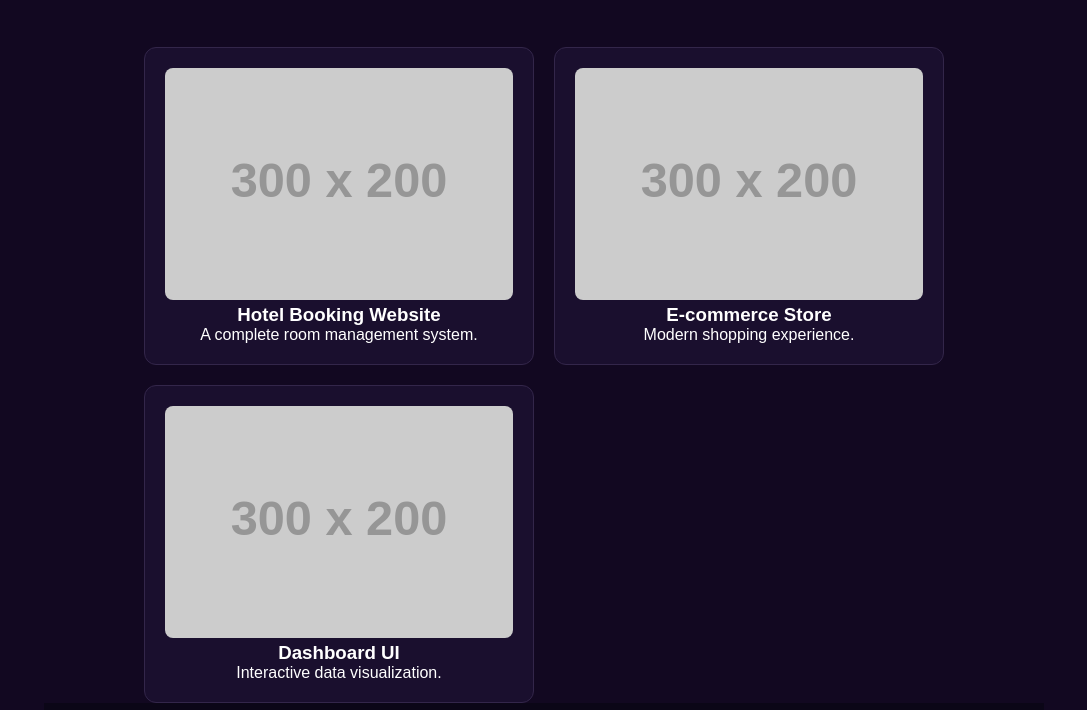
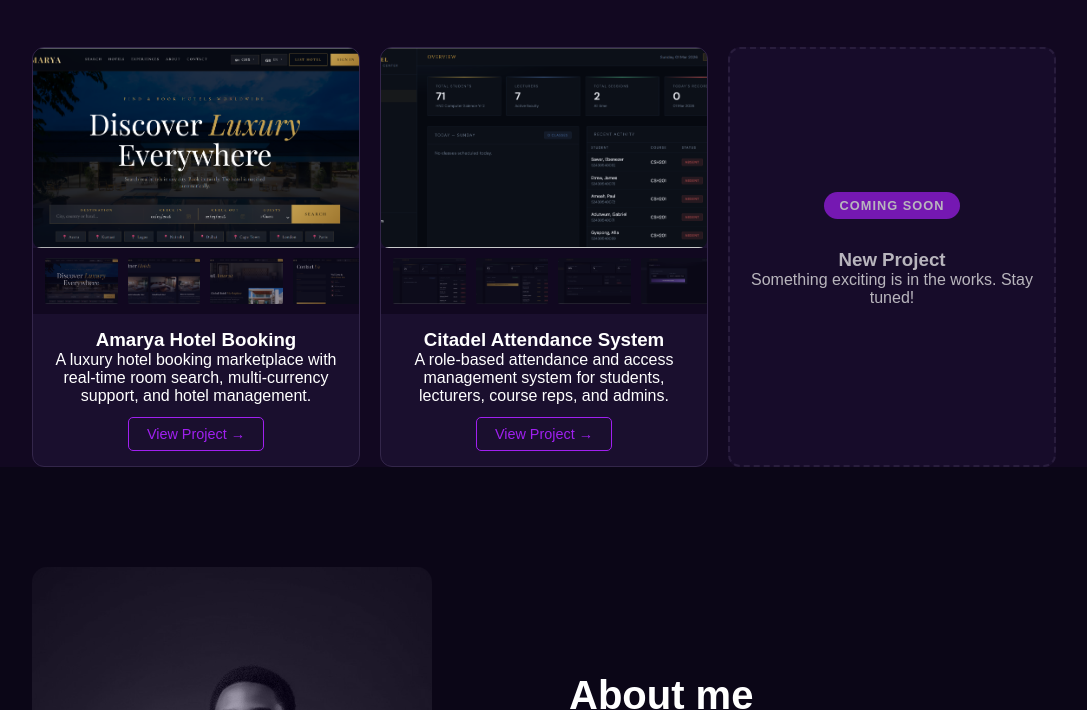
Before and after one commit to bambakudus-web/my-portfolio, a plain HTML site: page index.html in a window 1280 px wide. Shown: the part 810-1520 px from the top of the page, without its empty margins (96-1183 px from the left). Drawn offline with Linux system fonts and the light colour scheme; placeholder pictures from the web are drawn by us.

Commit message:
Update portfolio with project galleries, lightbox, and CSS fixes

```diff
--- a/index.html
+++ b/index.html
@@ -1,4 +1,5 @@
 <!DOCTYPE html>
+
 <html lang="en">
 <head>
     <meta charset="UTF-8">
@@ -19,7 +20,6 @@
         <div class="menu-icon" id="menu-icon">
             <i class="fa-solid fa-bars"></i>
         </div>
-
     <ul class="navlist" id="navlist">
         <li><a href="#home">Home</a></li>
         <li><a href="#portfolio">Portfolio</a></li>
@@ -39,7 +39,7 @@
         allowing me to create dynamic, interactive, and user-friendly web applications.
         </p>
         <div class="hero-btns">
-            <a href="#" class="btn-download">Download CV</a>
+            <a href="cv.pdf" class="btn-download" target="_blank">Download CV</a>
         </div>
     </div>
 
@@ -53,30 +53,56 @@
         </div>
     </div>
 </section>
+
 <section id="portfolio" class="reveal">
     <h2 class="section-title">My Portfolio</h2>
     <div class="portfolio-grid">
+
+        <!-- Project 1: Amarya Hotel Booking -->
         <div class="portfolio-card">
-                <img src="https://via.placeholder.com/300x200" alt="Project 1">
-                <div class="card-info">
-                    <h3>Hotel Booking Website</h3>
-                    <p>A complete room management system.</p>
+            <div class="card-gallery">
+                <img src="images/1.png" alt="Amarya Hotel Homepage" class="gallery-main" onclick="openLightbox(this.src)">
+                <div class="gallery-thumbs">
+                    <img src="images/1.png" alt="Hotel Homepage" onclick="swapImage(this)">
+                    <img src="images/2.png" alt="Hotel Listing" onclick="swapImage(this)">
+                    <img src="images/3.png" alt="Hotel About" onclick="swapImage(this)">
+                    <img src="images/4.png" alt="Hotel Contact" onclick="swapImage(this)">
                 </div>
             </div>
-            <div class="portfolio-card">
-                <img src="https://via.placeholder.com/300x200" alt="Project 2">
             <div class="card-info">
-                    <h3>E-commerce Store</h3>
-                    <p>Modern shopping experience.</p>
+                <h3>Amarya Hotel Booking</h3>
+                <p>A luxury hotel booking marketplace with real-time room search, multi-currency support, and hotel management.</p>
+                <a href="https://amarya-hotel.netlify.app/" target="_blank" class="card-btn">View Project →</a>
             </div>
         </div>
+
+        <!-- Project 2: Citadel Attendance System -->
         <div class="portfolio-card">
-                <img src="https://via.placeholder.com/300x200" alt="Project 3">
-                <div class="card-info">
-                    <h3>Dashboard UI</h3>
-                    <p>Interactive data visualization.</p>
+            <div class="card-gallery">
+                <img src="images/5.png" alt="Citadel Admin Dashboard" class="gallery-main" onclick="openLightbox(this.src)">
+                <div class="gallery-thumbs">
+                    <img src="images/5.png" alt="Admin Dashboard" onclick="swapImage(this)">
+                    <img src="images/6.png" alt="Course Rep View" onclick="swapImage(this)">
+                    <img src="images/7.png" alt="Student Portal" onclick="swapImage(this)">
+                    <img src="images/8.png" alt="Lecturer Session" onclick="swapImage(this)">
                 </div>
             </div>
+            <div class="card-info">
+                <h3>Citadel Attendance System</h3>
+                <p>A role-based attendance and access management system for students, lecturers, course reps, and admins.</p>
+                <a href="https://citadel-production-5edc.up.railway.app" target="_blank" class="card-btn">View Project →</a>
+            </div>
+        </div>
+
+        <!-- Project 3: Coming Soon -->
+        <div class="portfolio-card coming-soon">
+            <div class="coming-soon-badge">Coming Soon</div>
+            <div class="card-info">
+                <h3>New Project</h3>
+                <p>Something exciting is in the works. Stay tuned!</p>
+            </div>
+        </div>
+
     </div>
 </section>
 
@@ -125,17 +151,6 @@
     </div>
 </section>
 
-    <section id="testimonial" class="reveal">
-        <h2 class="section-title">Testimonial</h2>
-        <div class="test-container">
-            <div class="test-card">
-                <div class="stars">⭐⭐⭐⭐⭐</div>
-                <p>"Abdul is an incredible developer. He delivered our project on time and the quality exceeded our expectations!"</p>
-                <h4>Kellysyder</h4>
-            </div>
-        </div>
-    </section>
-
 <section id="contact" class="reveal">
     <h2 class="section-title">Get In Touch</h2>
     <form class="contact-form" action="https://formspree.io/f/mjgyawyw" method="POST">
@@ -147,7 +162,7 @@
 </section>
 
 <footer>
-        <p>Copyright © 2026 Abdul Kudus | Code by Abdul</p>
+    <p>Copyright ©️ 2026 Abdul Kudus | Code by Abdul</p>
 </footer>
 
 <script src="script.js"></script>
--- a/script.js
+++ b/script.js
@@ -38,3 +38,17 @@ navlist.onclick = () => {
     navlist.classList.remove('open');
     menuIcon.querySelector('i').classList.replace('fa-xmark', 'fa-bars');
 };
+
+
+function swapImage(thumb) {
+    const mainImg = thumb.closest('.card-gallery').querySelector('.gallery-main');
+    mainImg.src = thumb.src;
+}
+
+function openLightbox(src) {
+    const box = document.createElement('div');
+    box.style.cssText = 'position:fixed;top:0;left:0;width:100%;height:100%;background:rgba(0,0,0,0.9);z-index:9999;display:flex;align-items:center;justify-content:center;cursor:zoom-out;';
+    box.innerHTML = `<img src="${src}" style="max-width:90%;max-height:90%;border-radius:8px;box-shadow:0 0 30px rgba(160,32,240,0.5);">`;
+    box.onclick = () => box.remove();
+    document.body.appendChild(box);
+}
--- a/style.css
+++ b/style.css
@@ -18,9 +18,9 @@ body { background-color: var(--bg-color); color: var(--text-primary); }
 
 header {
     display: flex; justify-content: space-between; align-items: center;
-    padding: 20px 8%; position: fixed; width: 90%; top: 0;
+    padding: 20px 8%; position: fixed; width: 100%; top: 0;
     background: rgba(18, 8, 33, 0.9); z-index: 100;
-    max-width: 1200px; margin: auto;
+    max-width: 1200px; margin: auto; left: 0;
 }
 
 nav a { color: white; text-decoration: none; margin-left: 20px; font-size: 14px; }
@@ -261,29 +261,7 @@ main-img:hover {
     font-weight: bold;
     cursor: pointer;
 }
-/* --- TESTIMONIAl STYLING --- */
-.testimonial {
-    padding: 100px 10%;
-    text-align: center;
-}
 
-.test-card {
-    background: #1a0f2e; /* Darker purple box */
-    padding: 40px;
-    border-radius: 10px;
-    border: 2px solid #bc13fe; /* Glowing purple border */
-    max-width: 700px;
-    margin: 0 auto;
-    box-shadow: 0 0 20px rgba(188, 19, 254, 0.3);
-}
-
-.stars { color: #f1c40f; margin-bottom: 20px; }
-
-.test-card p {
-    font-style: italic;
-    color: #d1d1d1;
-    margin-bottom: 20px;
-}
 
 /* --- CONTACT FORM STYLING --- */
 .contact-container {
@@ -471,6 +449,7 @@ footer p {
     display: flex;
     align-items: center;
     transition: 0.3s ease;
+    margin-right: auto;
 }
 
 /* Color for 'DEV' - Neon Purple */
@@ -496,32 +475,22 @@ footer p {
 }
 
 .wrapper{
-    max-inline-size: 1000px;
+    max-inline-size: 1400px;
     margin-inline: auto;
-}
-.nav-container {
-  max-width: 1100px; /* This keeps it from being too long */
-  margin: 0 auto;    /* This centers the container on the page */
-  display: flex;
-  justify-content: space-between; /* Pushes Logo to left, Links to right */
-  align-items: center;
-  padding: 0 20px;
 }
 
 
+
 /* The actual list styling */
-.navlist {
-    display: flex;
-    align-items: center;
-    list-style: none; /* Removes bullets */
-    gap: 25px;       /* Even spacing between all items */
-}
+
 
 /* --- Desktop Navigation --- */
 .nav-container {
     display: flex;
     align-items: center;
     justify-content: flex-end;
+    padding: 0 20px;
+    width: 100%;
 }
 
 .menu-icon {
@@ -568,3 +537,89 @@ footer p {
         margin: 15px 0;
     }
 }
+
+/* --- PORTFOLIO GALLERY --- */
+.portfolio-card {
+    padding: 0;
+    overflow: hidden;
+}
+
+.gallery-main {
+    width: 100%;
+    height: 200px;
+    object-fit: cover;
+    border-radius: 8px 8px 0 0;
+    display: block;
+    transition: 0.3s ease;
+}
+
+.gallery-thumbs {
+    display: flex;
+    gap: 6px;
+    padding: 8px 10px;
+    background: #110820;
+}
+
+.gallery-thumbs img {
+    width: 25%;
+    height: 50px;
+    object-fit: cover;
+    border-radius: 4px;
+    cursor: pointer;
+    opacity: 0.6;
+    border: 2px solid transparent;
+    transition: none;
+}
+
+
+.gallery-thumbs img:hover {
+    opacity: 1;
+    border-color: var(--accent-color);
+}
+
+
+
+
+.card-info {
+    padding: 15px;
+}
+
+.card-btn {
+    display: inline-block;
+    margin-top: 12px;
+    padding: 8px 18px;
+    border: 1px solid #a020f0;
+    color: #a020f0;
+    text-decoration: none;
+    border-radius: 5px;
+    font-size: 0.9rem;
+    transition: 0.3s;
+}
+
+.card-btn:hover {
+    background: #a020f0;
+    color: white;
+    box-shadow: 0 0 10px #a020f0;
+}
+
+.coming-soon {
+    display: flex;
+    flex-direction: column;
+    align-items: center;
+    justify-content: center;
+    min-height: 250px;
+    border: 2px dashed #33264a !important;
+    opacity: 0.7;
+}
+
+.coming-soon-badge {
+    background: #a020f0;
+    color: white;
+    padding: 6px 16px;
+    border-radius: 20px;
+    font-size: 0.8rem;
+    font-weight: bold;
+    margin-bottom: 15px;
+    letter-spacing: 1px;
+    text-transform: uppercase;
+}
```
Also changed, not shown: images/1.png (added), images/2.png (added), images/3.png (added), images/4.png (added), images/5.png (added), images/6.png (added), images/7.png (added), images/8.png (added). Lines whose indentation alone changed are shown as unchanged.
